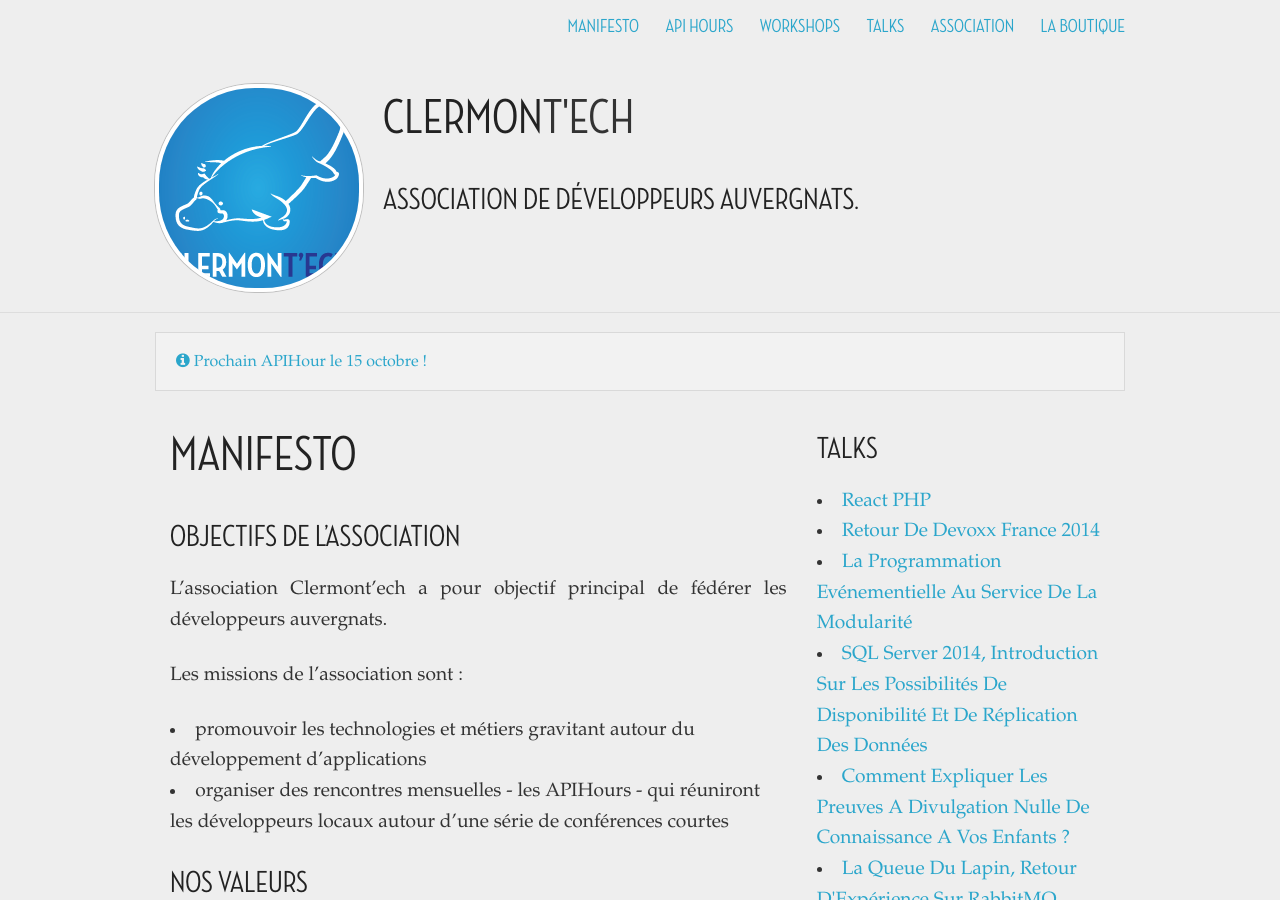
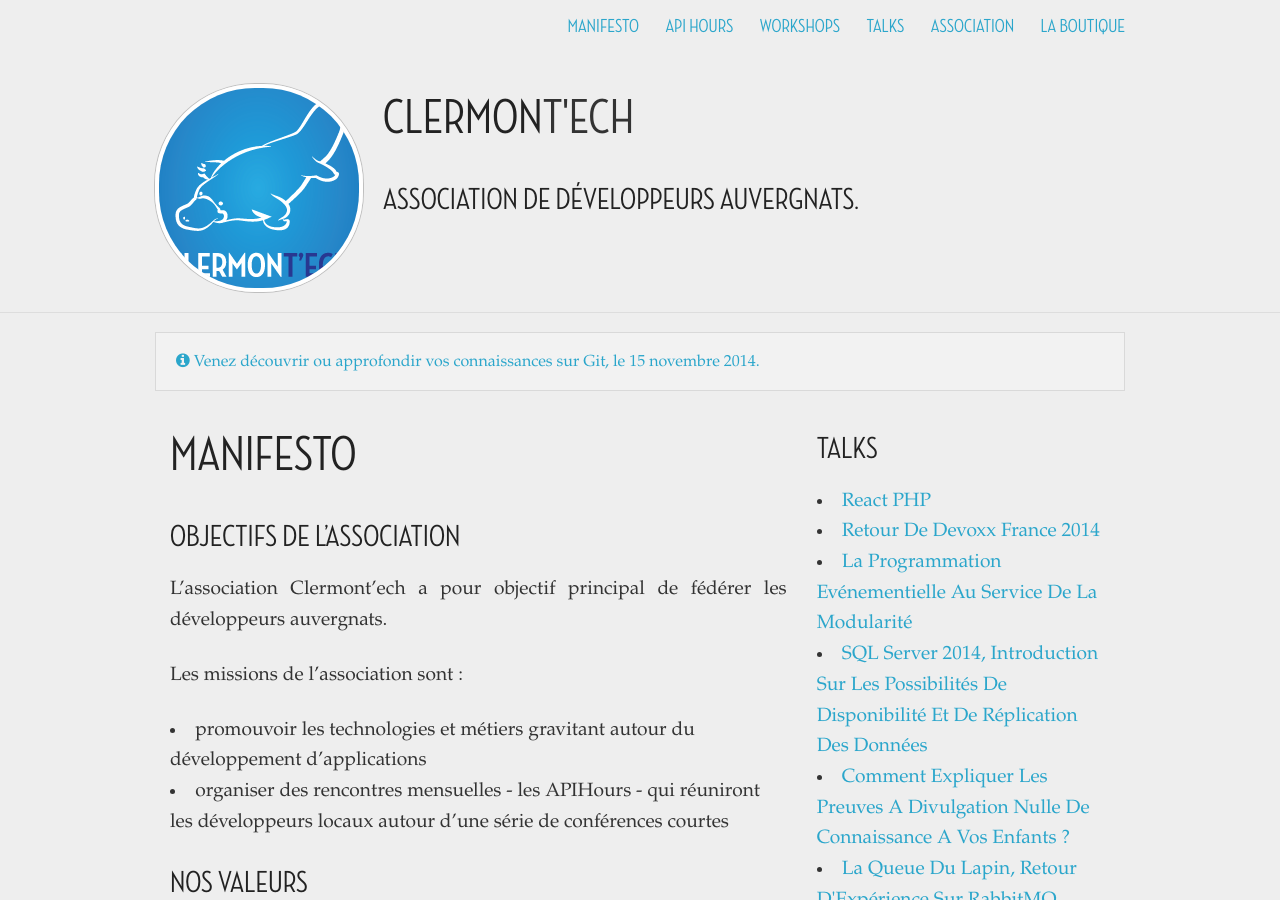
Before and after one commit to clermontech/clermontech.github.com, a Jekyll site: the page built from index.md, in a window 1280 px wide and 900 px high. Built offline with Jekyll 4.4.1, drawn with Linux system fonts in a browser that asks for light colours; Markdown is read by kramdown in place of the engine named in the settings.

Commit message:
update announcement

```diff
--- a/_config.yml
+++ b/_config.yml
@@ -8,5 +8,5 @@
     extensions: ["strikethrough"]
 
 announcement:
-    href: /api-hours/api-hour-11.html
-    message: <i class="fa fa-info-circle"></i> Prochain APIHour le 15 octobre !
+    href: /workshops/workshop-1-git.html
+    message: <i class="fa fa-info-circle"></i> Venez découvrir ou approfondir vos connaissances sur Git, le 15 novembre 2014.
```
